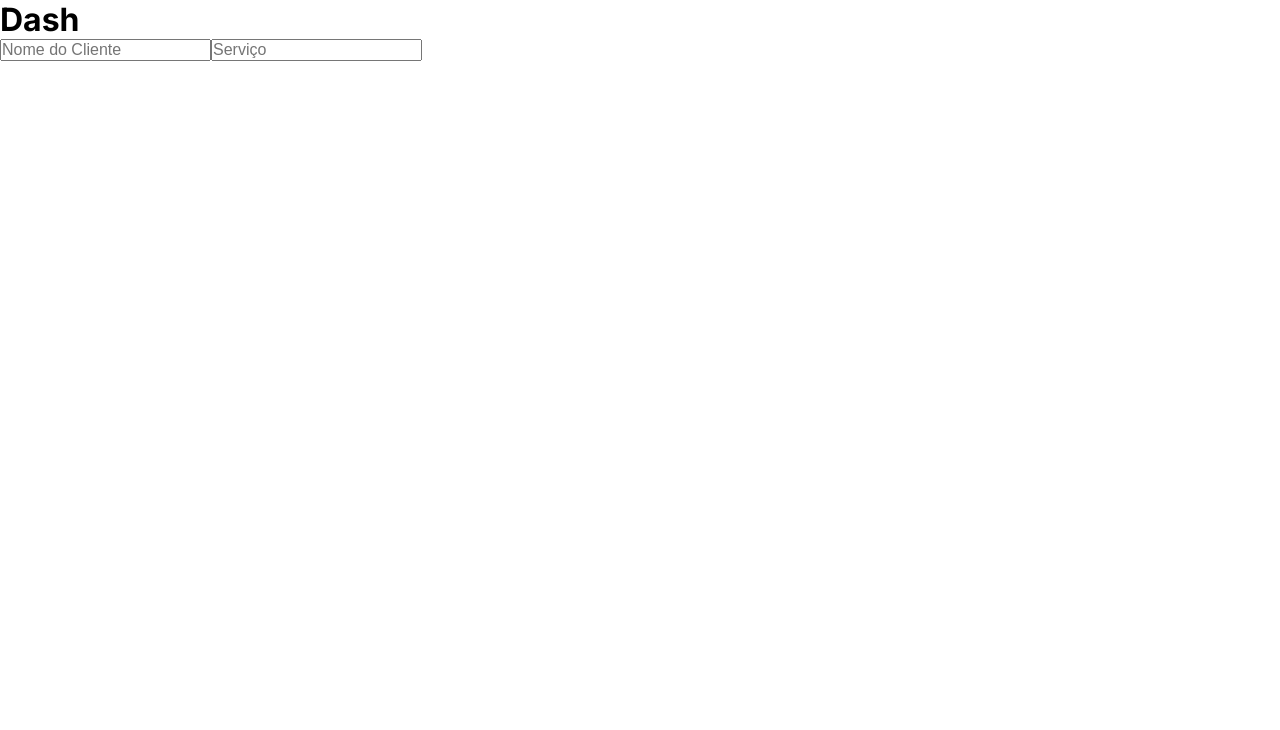
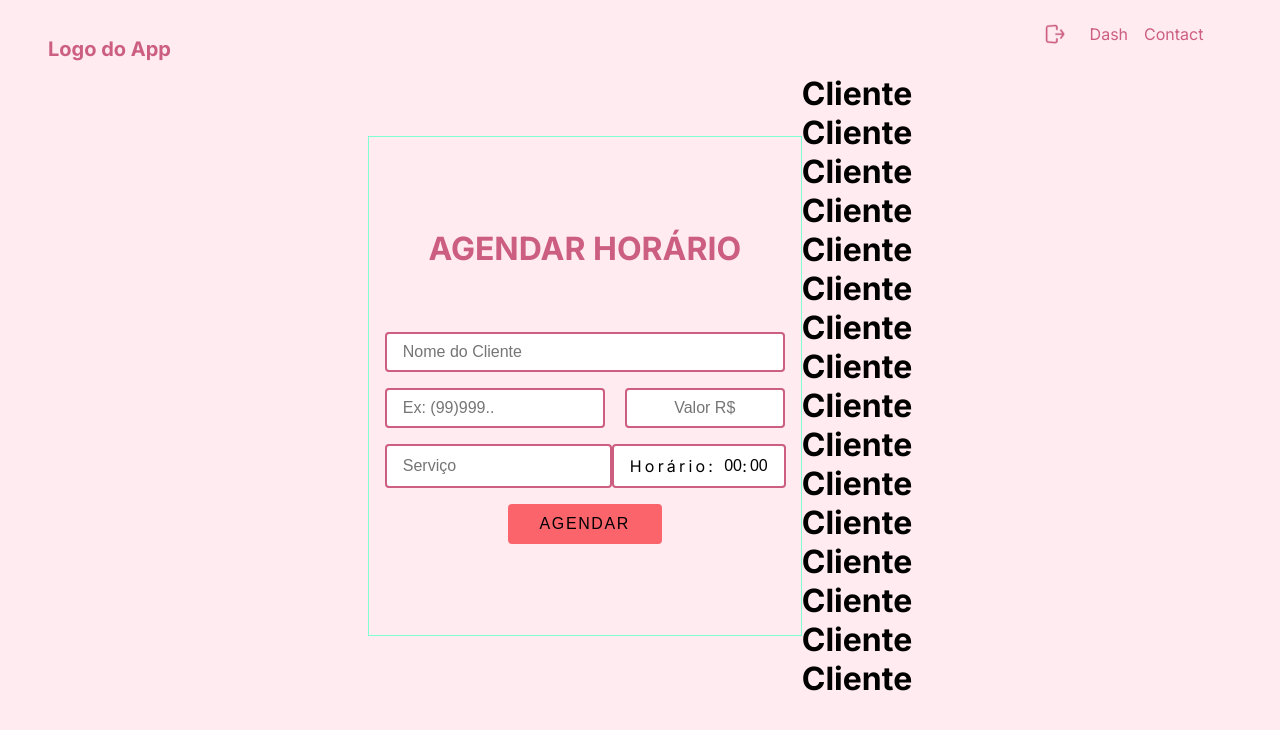
Before and after one commit to RenanGava/app-agenda, a Next.js app in the folder web-app/: page /dash in a window 1280 px wide. Shown: the top 730 px of the page. Built offline with nearby package versions, Linux system fonts and the light colour scheme.

Commit message:
finish form register dash

```diff
--- a/web-app/package.json
+++ b/web-app/package.json
@@ -16,6 +16,7 @@
     "@types/node": "20.3.3",
     "@types/react": "18.2.14",
     "@types/react-dom": "18.2.6",
+    "dayjs": "^1.11.9",
     "next": "13.4.7",
     "react": "18.2.0",
     "react-dom": "18.2.0",
--- a/web-app/src/app/dash/page.tsx
+++ b/web-app/src/app/dash/page.tsx
@@ -1,16 +1,21 @@
 'use client'
+import { Header } from '@/components/Header'
 import { RegisterClient } from '@/components/RegisterClient'
 import { FontAwesomeIcon } from '@fortawesome/react-fontawesome'
-import { ChangeEvent } from 'react'
+import styles from './styles.module.scss'
+import { ListClients } from '@/components/ListClients'
 
 
-export default function Dash(){
+export default function Dash() {
 
 
-    return(
-        <>
-            <h1>Dash</h1>
-            <RegisterClient/>
-        </>
+    return (
+        <div className={styles.container}>
+            <Header />
+            <div className={styles.content}>
+                <RegisterClient />
+                <ListClients />
+            </div>
+        </div>
     )
 }
--- a/web-app/src/app/dash/styles.module.scss
+++ b/web-app/src/app/dash/styles.module.scss
@@ -1,3 +1,11 @@
-.container{
-    width: 100%;
+.container {
+    background-color: var(--background);
+    height: 100vh;
+    overflow-y: hidden;
 }
+
+.content{
+    display: flex;
+    justify-content: center;
+    align-items: center;
+}
--- a/web-app/src/app/globals.scss
+++ b/web-app/src/app/globals.scss
@@ -10,6 +10,7 @@
   --text: #CC5E81;
   --buttonColor: #FB646B;
   --background: #FFEBF0;
+  --border: #CC5E81;
 }
 
 body {
--- /dev/null
+++ b/web-app/src/components/ListClients/index.tsx
@@ -0,0 +1,25 @@
+
+
+
+export function ListClients() {
+    return (
+        <div>
+            <h1>Cliente</h1>
+            <h1>Cliente</h1>
+            <h1>Cliente</h1>
+            <h1>Cliente</h1>
+            <h1>Cliente</h1>
+            <h1>Cliente</h1>
+            <h1>Cliente</h1>
+            <h1>Cliente</h1>
+            <h1>Cliente</h1>
+            <h1>Cliente</h1>
+            <h1>Cliente</h1>
+            <h1>Cliente</h1>
+            <h1>Cliente</h1>
+            <h1>Cliente</h1>
+            <h1>Cliente</h1>
+            <h1>Cliente</h1>
+        </div>
+    )
+}
--- a/web-app/src/components/RegisterClient/index.tsx
+++ b/web-app/src/components/RegisterClient/index.tsx
@@ -1,21 +1,75 @@
-import { ChangeEvent } from 'react';
+import { ChangeEvent, use, useState } from 'react';
 import styles from './styles.module.scss'
 
 
 
 export function RegisterClient() {
 
-    function handleDatePickerEvent(e: ChangeEvent<HTMLInputElement>) {
+    // gera os 60 minusto em array
+    const minutes = Array.from({ length: 60 }, (_, i) => i)
+    // gera a quantidade de horas em array
+    const hours = Array.from({ length: 24 }, (_, i) => i)
+
+    function handleHouricker(e: ChangeEvent<HTMLSelectElement>) {
         console.log(e.target.value);
+
+    }
+    function handleMinutePicker(e: ChangeEvent<HTMLSelectElement>) {
+        console.log(e.target.value);
+
     }
 
     return (
-        <div className={styles.container}>
-            <form>
+        <div>
+
+            <form className={styles.formContainer}>
+                <div>
+                    <h1>Agendar Horário</h1>
+                </div>
                 <div className={styles.client_data}>
-                    <input type="text" placeholder='Nome do Cliente'/>
-                    <input type="text" placeholder='Serviço'/>
+                    <input className={styles.inputName} type="text" placeholder='Nome do Cliente' />
+                    <div className={styles.wrap}>
+                        <input className={styles.inputTel} type="text" placeholder='Ex: (99)999..' />
+                        <input className={styles.inputValue} type="text" placeholder='Valor R$' />
+                    </div>
                 </div>
+                <div className={styles.serviceHourWraper}>
+                    <div className={styles.service_data}>
+                        <input type="text" placeholder='Serviço' />
+                    </div>
+                    <div className={styles.selectHour}>
+                        <p>Horário: </p>
+                        <select
+                            name="select"
+                            defaultValue={'Horas'}
+                            onChange={handleHouricker}
+                        >
+                            {hours.map((hour, i) => (
+                                <option
+                                    key={i}
+                                    value={hour}
+                                >{hour < 10 ? '0' + hour : hour}</option>
+                            ))}
+                        </select>
+                        <span>:</span>
+                        <select
+                            name="select"
+                            defaultValue={'Horas'}
+                            onChange={handleMinutePicker}
+                        >
+                            {minutes.map((minute, i) => (
+                                <option
+                                    key={i}
+                                    value={minute}
+                                >{minute < 10 ? '0' + minute : minute}</option>
+                            ))}
+                        </select>
+                    </div>
+                </div>
+
+                <button className={styles.button}>
+                    Agendar
+                </button>
             </form>
         </div>
     )
--- a/web-app/src/components/RegisterClient/styles.module.scss
+++ b/web-app/src/components/RegisterClient/styles.module.scss
@@ -0,0 +1,140 @@
+.formContainer{
+    max-width: 500px;
+    height: 500px;
+    display: flex;
+    flex-direction: column;
+    justify-content: center;
+    align-items: center;
+    margin: 0 auto;
+    border: 1px solid;
+    border-color: aquamarine;
+
+    h1{
+        margin-bottom: 4rem;
+        text-transform: uppercase;
+        color: var(--text);font-weight: bold;
+    }
+
+    .client_data{
+        width: 100%;
+        max-width: 400px;
+        display: flex;
+        flex-wrap: wrap;
+        flex-direction: column;
+
+        .inputName{
+            height: 40px;
+            padding-left: 1rem;
+            border: 2px solid var(--border);
+        }
+        input{
+            border-radius: 0.25rem;
+            border: 0;
+        }
+
+        .wrap{
+            display: flex;
+            justify-content: space-between;
+            flex-wrap: wrap;
+
+            margin-top: 1rem;
+            input.inputTel{
+                width: 55%;
+                padding-left: 1rem;
+                border: 2px solid var(--border);
+            }
+
+            input.inputValue{
+                width: 40%;
+                height: 40px;
+                text-align: center;
+                border: 2px solid var(--border);
+            }
+        }
+
+    }
+
+    div.serviceHourWraper{
+        margin: 1rem;
+        display: flex;
+        justify-content: space-between;
+        width: 100%;
+        max-width: 400px;
+
+
+        div.service_data{
+
+
+            input{
+                line-height: 40px;
+                padding-left: 1rem;
+                border-radius: 0.25rem;
+                border: 2px solid var(--border);
+            }
+        }
+
+        .selectHour{
+            display: flex;
+            background-color: white;
+            border: 2px solid var(--border);
+            padding: calc(0.68rem - 23.6px);
+            line-height: 40px;
+            padding: 0 1rem;
+            letter-spacing: 0.2rem;
+            border-radius: 0.25rem;
+
+            select{
+                background-color: transparent;
+                border: 0;
+                appearance: none;
+
+                option{
+                    padding: 1rem;
+                }
+
+
+                &::-webkit-scrollbar{
+                    width: 0px;
+                }
+            }
+
+            p{
+                margin-right: 0.5rem;
+            }
+        }
+
+
+
+
+        @media (max-width: 450px) {
+            flex-direction: column;
+
+            div.service_data{
+
+                input{
+                    width: 100%;
+                }
+            }
+
+            .selectHour{
+                max-width: fit-content;
+                margin: 1rem auto 0 auto;
+            }
+        }
+    }
+    .button{
+        line-height: 40px;
+        width: fit-content;
+        padding: 0 2rem;
+        text-transform: uppercase;
+        letter-spacing: 0.1rem;
+        background-color: var(--buttonColor);
+        border: 0;
+        border-radius: 0.25rem;
+        height: 40px;
+
+        &:hover{
+            filter:brightness(0.8)
+        }
+    }
+}
```
Also changed, not shown: 1 other file (tests, documents, lock files or other folders).
